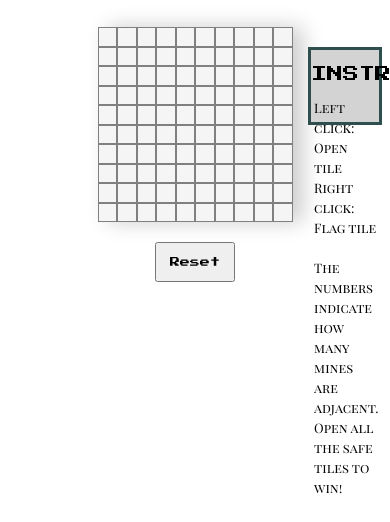
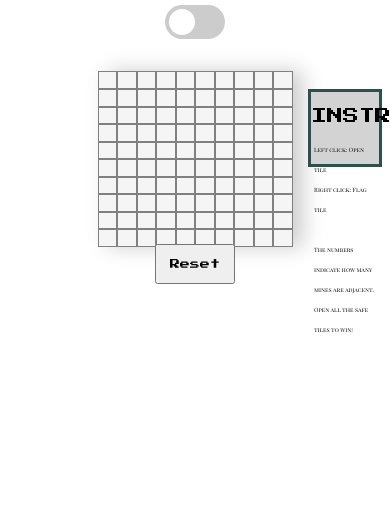
Before and after one commit to kenlkchow/project1, a plain HTML site: page index.html in a window 390 px wide. Shown: the part 322-844 px from the top of the page. Drawn offline with Linux system fonts and the light colour scheme.

Commit message:
added toggle button for mobile

```diff
--- a/index.html
+++ b/index.html
@@ -14,6 +14,10 @@
   <header>
     <h2>MINESWEEPER</h2>
     <h4>Mines: <span id="minesLeft"></span></h4>
+    <label class="switch">
+      <input type="checkbox">
+      <span class="slider round"></span>
+    </label>
   </header>
   <main>
   <div class = "empty"></div>
--- a/scripts/app.js
+++ b/scripts/app.js
@@ -22,9 +22,16 @@ function setupGame() {
       mine.value = 'false'
       cell.setAttributeNode(mine)
 
-      cell.addEventListener('click', function () {
-        clickCell(this)
-        // console.log(this)
+      cell.addEventListener('mousedown', function (event) {
+        if (document.querySelector('input').checked === true) {
+          if (event.button === 0) {
+            cell.classList.toggle('right-click')
+            displayNumberMinesLeft()
+            // console.log(this)
+          }
+        } else {
+          clickCell(this)
+        }
       })
       cell.addEventListener('mousedown', (event) => {
         if (event.button === 2) {
@@ -33,6 +40,7 @@ function setupGame() {
           displayNumberMinesLeft()
         }
       })
+
 
     }
     // for (let i = 0; i < 100; i++){
--- a/styles/main.css
+++ b/styles/main.css
@@ -19,9 +19,10 @@ body {
   display: flex;
   flex-wrap: wrap;
   justify-content: center;
-  height: 100%;
+  height: 90%;
   width: 50%;
   background-color: whitesmoke;
+  margin-top: 2px;
 }
 
 .grid div {
@@ -37,7 +38,7 @@ body {
 }
 
 button{
-  margin-top: 20px;
+  margin-top: -20px;
   height: 40px;
   width: 80px;
   font-family: 'Press Start 2P', cursive;
@@ -106,9 +107,72 @@ main{
 }
 
 #instructions{
-  font-size: 13px;
+  font-size: 1.5vw;
   font-family: 'Playfair Display SC', serif;
   margin: 3px;
   line-height: 20px;
   text-emphasis: bold;
 }
+/* The switch - the box around the slider */
+.switch {
+  position: relative;
+  display: inline-block;
+  width: 60px;
+  height: 34px;
+  margin-top: 10px;
+}
+
+/* Hide default HTML checkbox */
+.switch input {
+  opacity: 0;
+  width: 0;
+  height: 0;
+}
+
+/* The slider */
+.slider {
+  position: absolute;
+  cursor: pointer;
+  top: 0;
+  left: 0;
+  right: 0;
+  bottom: 0;
+  background-color: #ccc;
+  -webkit-transition: .4s;
+  transition: .4s;
+}
+
+.slider:before {
+  position: absolute;
+  content: "";
+  height: 26px;
+  width: 26px;
+  left: 4px;
+  bottom: 4px;
+  background-color: white;
+  -webkit-transition: .4s;
+  transition: .4s;
+}
+
+input:checked + .slider {
+  background-color: #2196F3;
+}
+
+input:focus + .slider {
+  box-shadow: 0 0 1px #2196F3;
+}
+
+input:checked + .slider:before {
+  -webkit-transform: translateX(26px);
+  -ms-transform: translateX(26px);
+  transform: translateX(26px);
+}
+
+/* Rounded sliders */
+.slider.round {
+  border-radius: 34px;
+}
+
+.slider.round:before {
+  border-radius: 50%;
+}
```
